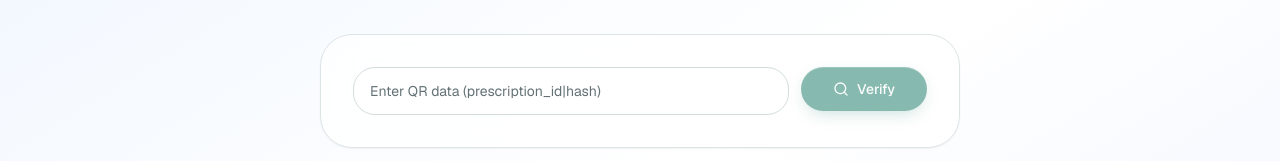
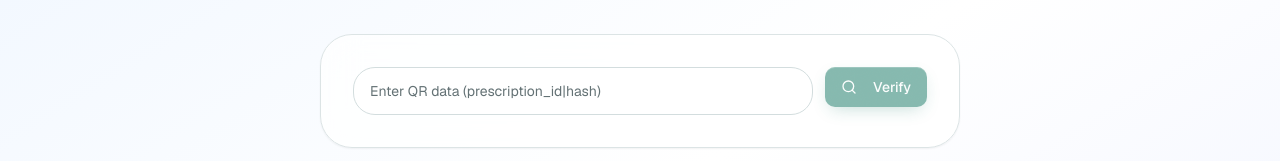
Before and after one commit to Aashutosh-Mahajan/ArogyaTrack, a Next.js app in the folder frontend/: page /prescription/verify in a window 1280 px wide. Shown: the part 194-355 px from the top of the page. Built offline with nearby package versions, Linux system fonts and the light colour scheme.

Commit message:
style(ui): restyle buttons and badges

```diff
--- a/frontend/components/ui/badge.tsx
+++ b/frontend/components/ui/badge.tsx
@@ -2,32 +2,31 @@ import React from "react";
 import { cn } from "@/lib/utils";
 
 interface BadgeProps extends React.HTMLAttributes<HTMLDivElement> {
-  variant?: "default" | "secondary" | "destructive" | "outline" | "success" | "warning";
+  variant?: "default" | "secondary" | "destructive" | "outline" | "success" | "warning" | "info";
 }
 
-const Badge = React.forwardRef<HTMLDivElement, BadgeProps>(
-  ({ className, variant = "default", ...props }, ref) => {
 const variants = {
-      default: "bg-primary text-primary-foreground",
-      secondary: "bg-primary/8 text-primary",
-      destructive: "bg-destructive text-destructive-foreground",
-      outline: "border-2 border-primary/20 bg-card text-primary",
-      success: "bg-emerald-500 text-white",
-      warning: "bg-amber-500 text-white",
+  default: "bg-primary/10 text-primary",
+  secondary: "bg-muted text-muted-foreground",
+  destructive: "bg-destructive/10 text-destructive",
+  outline: "border border-border bg-card text-foreground",
+  success: "bg-success/12 text-success",
+  warning: "bg-warning/14 text-warning",
+  info: "bg-info/12 text-info",
 };
 
-    return (
+const Badge = React.forwardRef<HTMLDivElement, BadgeProps>(
+  ({ className, variant = "default", ...props }, ref) => (
     <div
       ref={ref}
       className={cn(
-          "inline-flex items-center rounded-full px-3 py-1 text-xs font-semibold transition-all duration-200 focus:outline-none focus:ring-2 focus:ring-primary focus:ring-offset-2",
+        "inline-flex items-center gap-1 whitespace-nowrap rounded-md px-2 py-0.5 text-xs font-medium",
         variants[variant],
         className
       )}
       {...props}
     />
-    );
-  }
+  )
 );
 Badge.displayName = "Badge";
 
--- a/frontend/components/ui/button.tsx
+++ b/frontend/components/ui/button.tsx
@@ -5,26 +5,23 @@ import { cva, type VariantProps } from "class-variance-authority"
 import { cn } from "@/lib/utils"
 
 const buttonVariants = cva(
-  "inline-flex items-center justify-center whitespace-nowrap rounded-full text-sm font-medium ring-offset-background transition-all focus-visible:outline-none focus-visible:ring-2 focus-visible:ring-ring focus-visible:ring-offset-2 disabled:pointer-events-none disabled:opacity-50 active:scale-95",
+  "inline-flex select-none items-center justify-center gap-2 whitespace-nowrap rounded-[10px] text-sm font-medium transition-[background-color,color,box-shadow,transform] duration-200 ease-spring focus-visible:outline-none focus-visible:ring-2 focus-visible:ring-ring focus-visible:ring-offset-2 focus-visible:ring-offset-background disabled:pointer-events-none disabled:opacity-50 active:scale-[0.98] [&_svg]:shrink-0",
   {
     variants: {
       variant: {
-        default: "bg-primary text-primary-foreground hover:bg-primary/90 shadow-button hover:-translate-y-0.5",
-        destructive:
-          "bg-destructive text-destructive-foreground hover:bg-destructive/90 shadow-sm hover:-translate-y-0.5",
-        outline:
-          "border border-input bg-background hover:bg-accent hover:text-accent-foreground",
-        secondary:
-          "bg-secondary text-secondary-foreground hover:bg-secondary/80 shadow-sm hover:-translate-y-0.5",
-        ghost: "hover:bg-accent hover:text-accent-foreground",
-        link: "text-primary underline-offset-4 hover:underline",
-        glass: "bg-card/20 backdrop-blur-md border border-white/30 text-primary-foreground hover:bg-card/30 shadow-glass hover:-translate-y-0.5",
+        default: "bg-primary text-primary-foreground shadow-button hover:bg-primary/90",
+        destructive: "bg-destructive text-destructive-foreground shadow-sm hover:bg-destructive/90",
+        outline: "border border-input bg-card text-foreground shadow-sm hover:bg-muted",
+        secondary: "bg-secondary text-secondary-foreground hover:bg-secondary/70",
+        ghost: "text-foreground hover:bg-muted",
+        link: "h-auto px-0 text-primary underline-offset-4 hover:underline",
+        glass: "glass text-foreground hover:bg-card/90",
       },
       size: {
-        default: "h-11 px-8 py-2", /* Taller and wider for pill shape */
-        sm: "h-9 rounded-full px-4",
-        lg: "h-12 rounded-full px-10 text-base",
-        icon: "h-11 w-11",
+        default: "h-10 px-4",
+        sm: "h-8 rounded-lg px-3 text-[13px]",
+        lg: "h-11 px-6 text-[15px]",
+        icon: "h-10 w-10",
       },
     },
     defaultVariants: {
```
Lines whose indentation alone changed are shown as unchanged.
